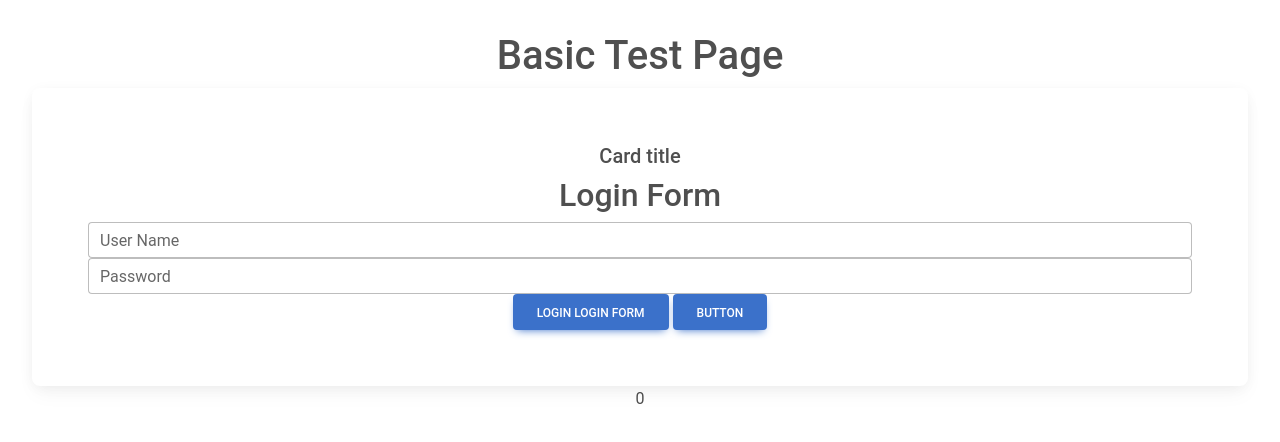
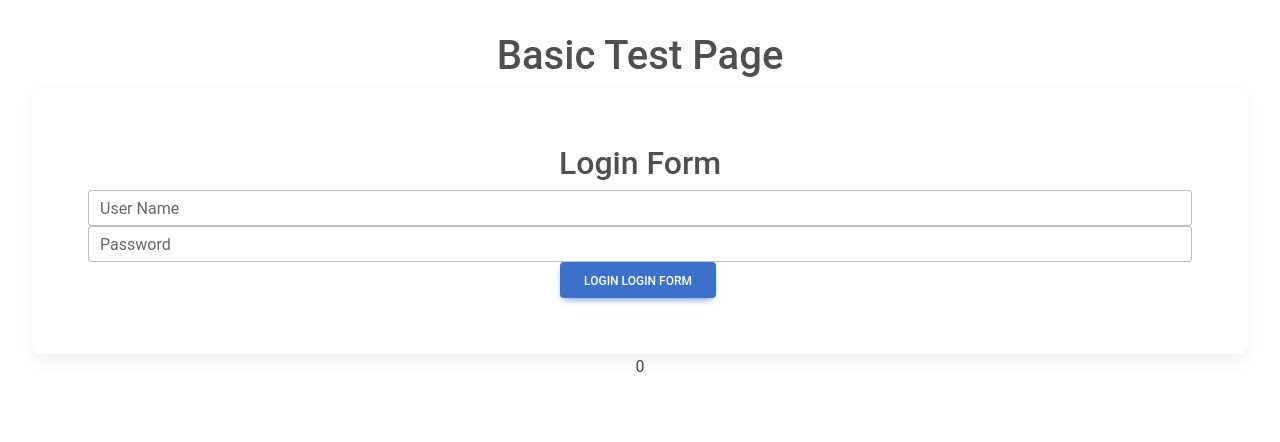
Before and after one commit to jason-bunn/react-mpd, a React (Vite) app: page / in a window 1280 px wide. Shown: the top 442 px of the page. Built offline with nearby package versions, Linux system fonts and the light colour scheme.

Commit message:
minor change to form content

```diff
--- a/src/App.tsx
+++ b/src/App.tsx
@@ -2,8 +2,6 @@ import { useState } from 'react'
 import {
     MDBCard,
     MDBCardBody,
-    MDBCardTitle,
-    MDBBtn
 } from 'mdb-react-ui-kit';
 import './App.css'
 
@@ -18,11 +16,9 @@ function App() {
 
           <MDBCard>
               <MDBCardBody>
-                  <MDBCardTitle>Card title</MDBCardTitle>
                   <LoginForm onClick={() => setCount((count) => count + 1)}>
                       Login Form
                   </LoginForm>
-                  <MDBBtn>Button</MDBBtn>
               </MDBCardBody>
           </MDBCard>
           <p>{count}</p>
```
